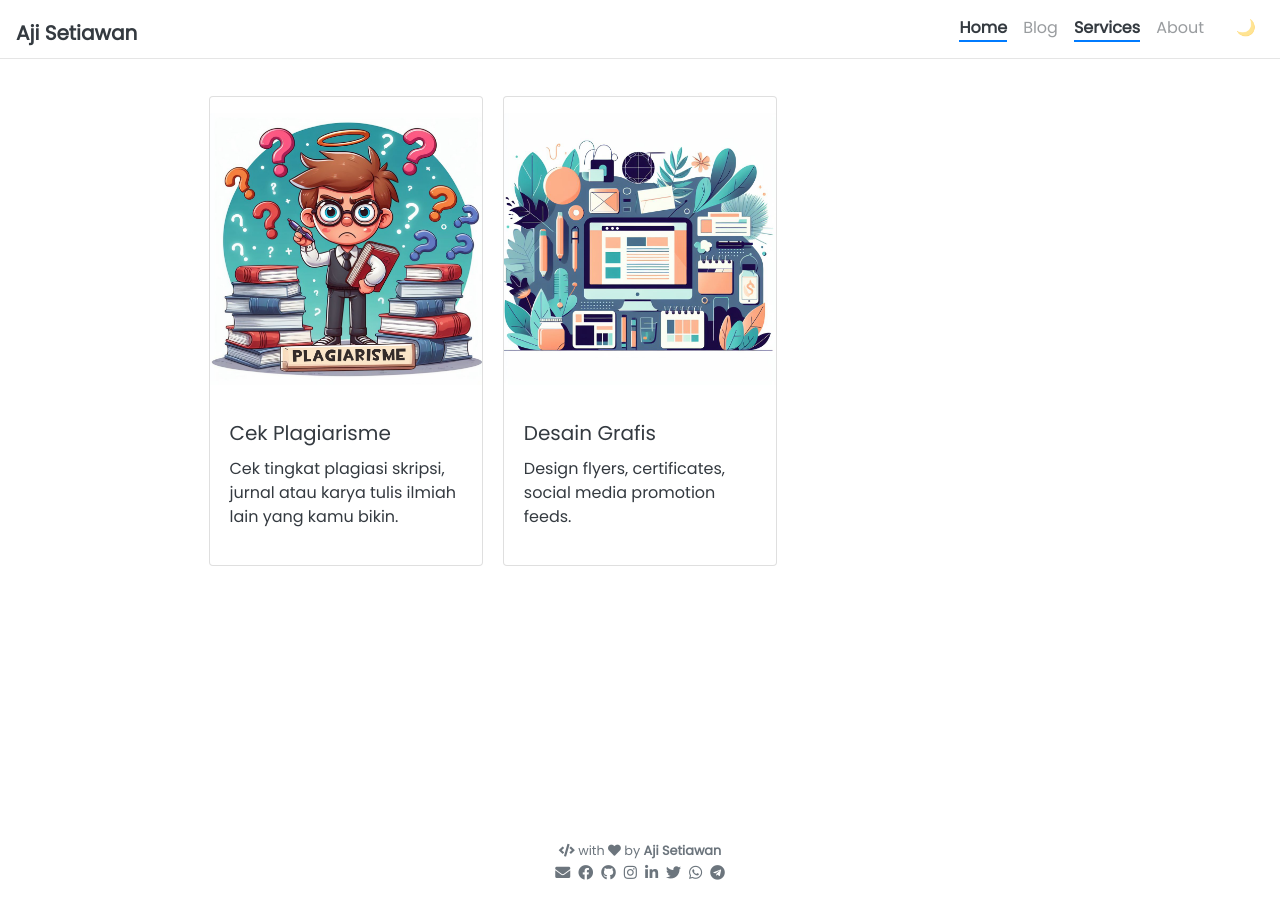
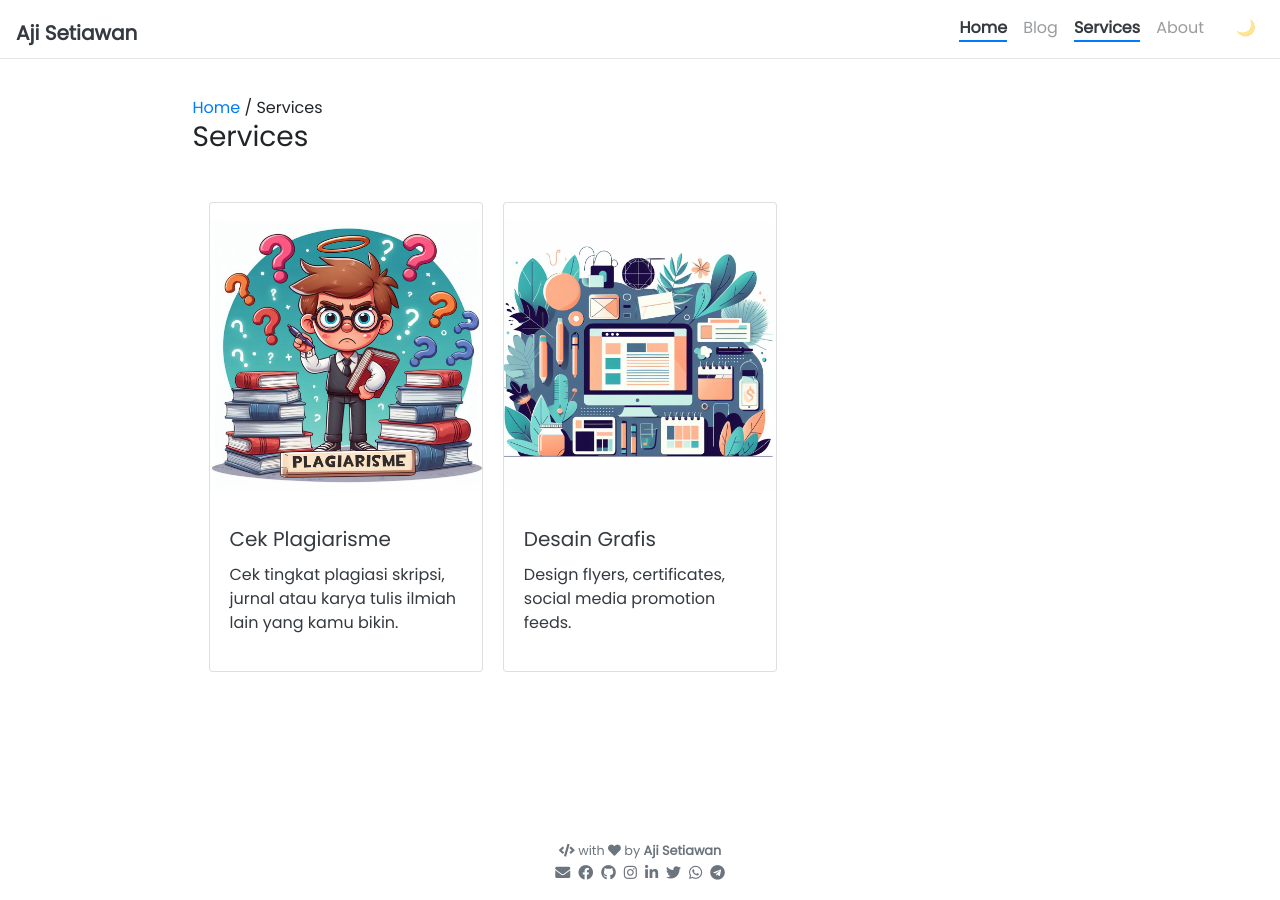
Before and after one commit to ajisetiawan716/ajisetiawan716.github.io, a Jekyll site: the page built from pages/service.html, in a window 1280 px wide. Built offline with Jekyll 4.4.1, drawn with Linux system fonts in a browser that asks for light colours; nearby versions of some CDN libraries.

Commit message:
Update index.html

```diff
--- a/_includes/service/index.html
+++ b/_includes/service/index.html
@@ -1,4 +1,5 @@
-
+{% include breadcrumbs.html %}
+<h3>Services</h3>
 <div class="card-columns m-3 mt-5">
 
   <!-- Local services -->
```
